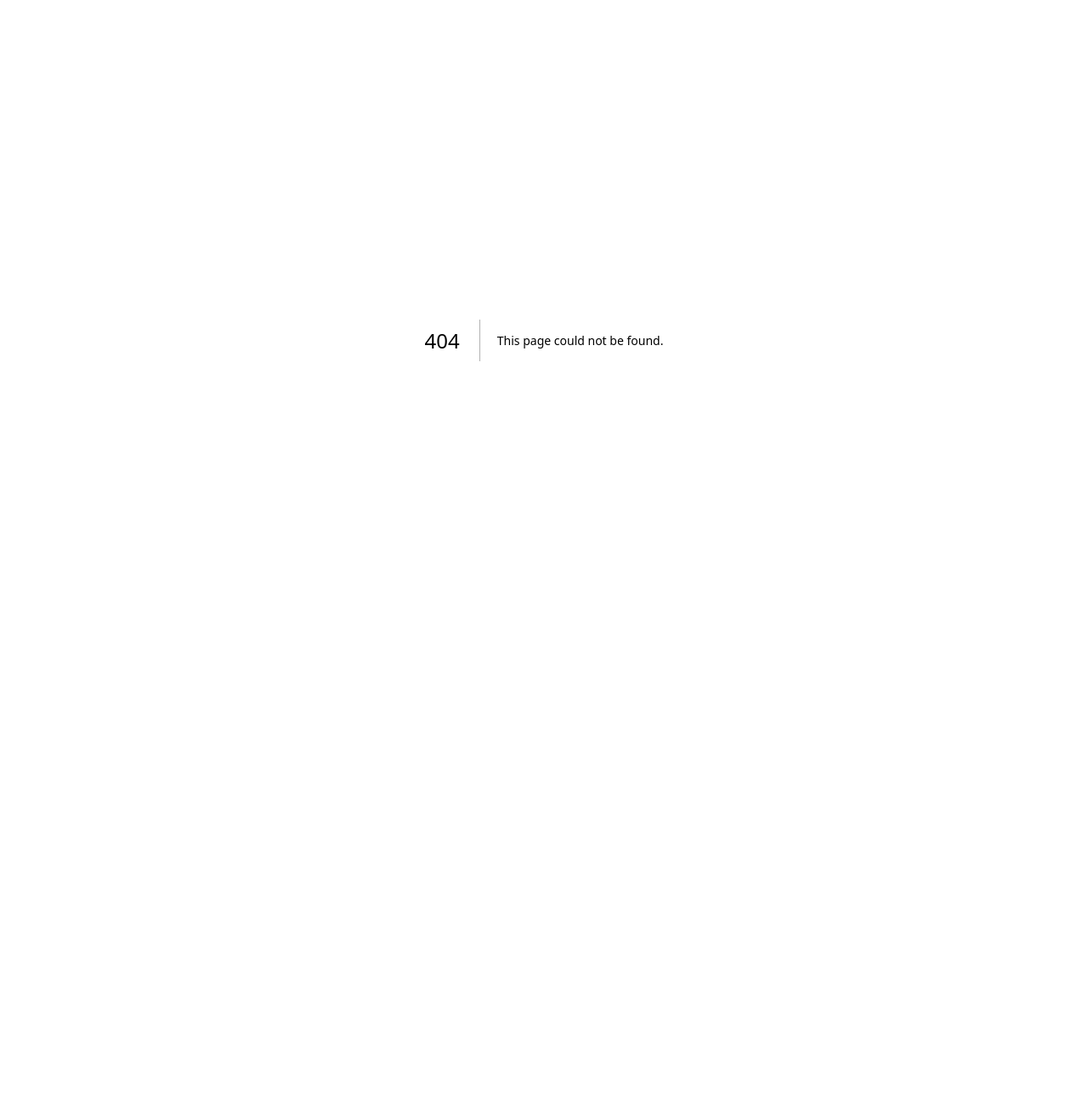
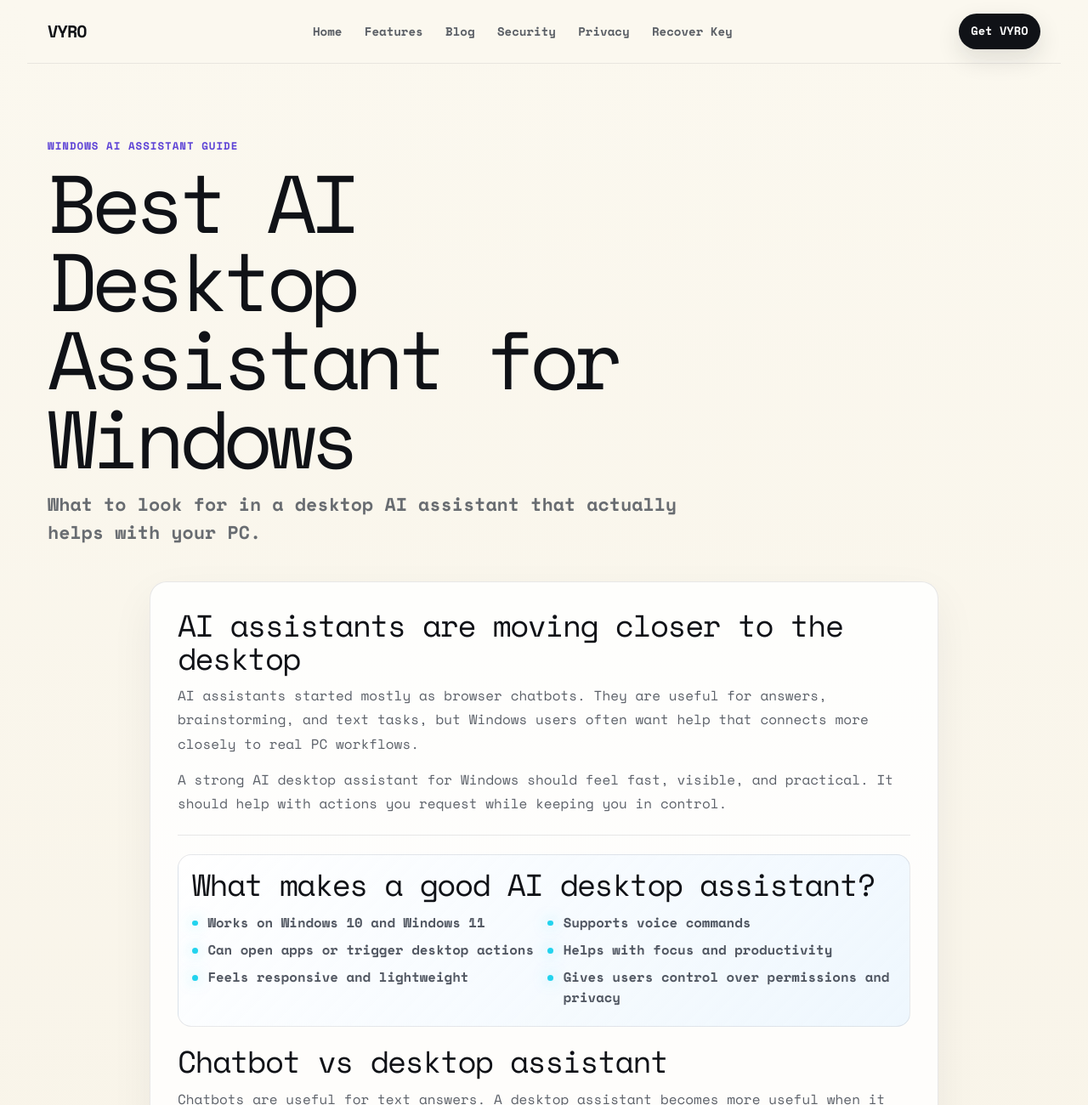
Before and after one commit to Kipasa33/VYRO-Landing, a Next.js app: page /blog/best-ai-desktop-assistant-windows in a window 1280 px wide. Before the commit this address had no page. Shown: the top 1300 px of the page at 85% size. Before the commit the page ends 800 px from the top, so only its background shows below. Built offline with nearby package versions, Linux system fonts and the light colour scheme.

Commit message:
Add best AI desktop assistant article

```diff
--- /dev/null
+++ b/app/blog/best-ai-desktop-assistant-windows/page.tsx
@@ -0,0 +1,217 @@
+import type { Metadata } from "next";
+import Link from "next/link";
+
+export const metadata: Metadata = {
+  title: "Best AI Desktop Assistant for Windows | VYRO",
+  description: "Looking for the best AI desktop assistant for Windows? Learn what features matter, including voice commands, app launching, focus mode, desktop actions, and AI reactions.",
+  alternates: {
+    canonical: "https://vyrodesk.com/blog/best-ai-desktop-assistant-windows",
+  },
+  robots: {
+    index: true,
+    follow: true,
+  },
+  openGraph: {
+    title: "Best AI Desktop Assistant for Windows | VYRO",
+    description: "Looking for the best AI desktop assistant for Windows? Learn what features matter, including voice commands, app launching, focus mode, desktop actions, and AI reactions.",
+    url: "https://vyrodesk.com/blog/best-ai-desktop-assistant-windows",
+    type: "article",
+  },
+};
+
+const articleUrl = "https://vyrodesk.com/blog/best-ai-desktop-assistant-windows";
+
+const articleJsonLd = {
+  "@context": "https://schema.org",
+  "@type": "Article",
+  headline: "Best AI Desktop Assistant for Windows",
+  description: "Looking for the best AI desktop assistant for Windows? Learn what features matter, including voice commands, app launching, focus mode, desktop actions, and AI reactions.",
+  url: articleUrl,
+  author: {
+    "@type": "Organization",
+    name: "VYRO",
+  },
+  publisher: {
+    "@type": "Organization",
+    name: "VYRO",
+    logo: {
+      "@type": "ImageObject",
+      url: "https://vyrodesk.com/icon-512x512.png",
+    },
+  },
+  mainEntityOfPage: {
+    "@type": "WebPage",
+    "@id": articleUrl,
+  },
+};
+
+const breadcrumbJsonLd = {
+  "@context": "https://schema.org",
+  "@type": "BreadcrumbList",
+  itemListElement: [
+    {
+      "@type": "ListItem",
+      position: 1,
+      name: "Home",
+      item: "https://vyrodesk.com/",
+    },
+    {
+      "@type": "ListItem",
+      position: 2,
+      name: "Blog",
+      item: "https://vyrodesk.com/blog",
+    },
+    {
+      "@type": "ListItem",
+      position: 3,
+      name: "Best AI Desktop Assistant for Windows",
+      item: articleUrl,
+    },
+  ],
+};
+
+const assistantCriteria = [
+  "Works on Windows 10 and Windows 11",
+  "Supports voice commands",
+  "Can open apps or trigger desktop actions",
+  "Helps with focus and productivity",
+  "Feels responsive and lightweight",
+  "Gives users control over permissions and privacy",
+];
+
+const featureCards = [
+  {
+    title: "Voice commands",
+    body: "A useful Windows AI assistant should let you speak naturally and trigger supported actions without extra friction.",
+  },
+  {
+    title: "App launching",
+    body: "Opening common apps and supported tools quickly is one of the clearest ways a desktop assistant can save time.",
+  },
+  {
+    title: "Focus mode",
+    body: "Focus tools can help users start a work session and reduce distractions when they need momentum.",
+  },
+  {
+    title: "AI emotions and reactions",
+    body: "Visual reactions make a desktop assistant feel more present than a plain text box, as long as they stay lightweight.",
+  },
+  {
+    title: "Desktop presence",
+    body: "A desktop companion should feel close to the PC workflow rather than hidden inside a browser tab.",
+  },
+  {
+    title: "Security and user control",
+    body: "Clear permissions, visible actions, and user control matter when an assistant can interact with desktop workflows.",
+  },
+];
+
+export default function BestAiDesktopAssistantWindowsPage() {
+  return (
+    <main className="privacy-page security-page blog-page article-page">
+      <script type="application/ld+json" dangerouslySetInnerHTML={{ __html: JSON.stringify(articleJsonLd) }} />
+      <script type="application/ld+json" dangerouslySetInnerHTML={{ __html: JSON.stringify(breadcrumbJsonLd) }} />
+
+      <header className="policy-topbar">
+        <Link className="policy-brand" href="/" aria-label="VYRO home">VYRO</Link>
+        <nav className="policy-nav-links" aria-label="Main navigation">
+          <Link href="/">Home</Link>
+          <Link href="/features">Features</Link>
+          <Link href="/blog">Blog</Link>
+          <Link href="/security">Security</Link>
+          <Link href="/privacy">Privacy</Link>
+          <Link href="/recover-key">Recover Key</Link>
+        </nav>
+        <Link className="policy-nav-cta" href="/#pricing">Get VYRO</Link>
+      </header>
+
+      <article>
+        <header className="security-hero blog-hero" aria-labelledby="article-title">
+          <p className="policy-kicker">Windows AI assistant guide</p>
+          <h1 id="article-title">Best AI Desktop Assistant for Windows</h1>
+          <p>What to look for in a desktop AI assistant that actually helps with your PC.</p>
+        </header>
+
+        <div className="article-shell">
+          <section>
+            <h2>AI assistants are moving closer to the desktop</h2>
+            <p>AI assistants started mostly as browser chatbots. They are useful for answers, brainstorming, and text tasks, but Windows users often want help that connects more closely to real PC workflows.</p>
+            <p>A strong AI desktop assistant for Windows should feel fast, visible, and practical. It should help with actions you request while keeping you in control.</p>
+          </section>
+
+          <section className="article-feature-card">
+            <h2>What makes a good AI desktop assistant?</h2>
+            <ul>
+              {assistantCriteria.map((item) => <li key={item}>{item}</li>)}
+            </ul>
+          </section>
+
+          <section>
+            <h2>Chatbot vs desktop assistant</h2>
+            <p>Chatbots are useful for text answers. A desktop assistant becomes more useful when it connects to the user&apos;s actual computer workflow.</p>
+            <p>VYRO is designed as a desktop companion, not just a browser chatbot. It is meant to live closer to the Windows experience and help with supported actions.</p>
+          </section>
+
+          <section>
+            <h2>Key features to look for</h2>
+            <div className="article-card-grid">
+              {featureCards.map((feature) => (
+                <article className="security-card feature-detail-card" key={feature.title}>
+                  <span>Feature</span>
+                  <h3>{feature.title}</h3>
+                  <p>{feature.body}</p>
+                </article>
+              ))}
+            </div>
+          </section>
+
+          <section>
+            <h2>Where VYRO fits</h2>
+            <p>VYRO is an AI desktop companion for Windows. It supports voice commands, opening apps, focus mode, and emotional reactions.</p>
+            <p>It is built for users who want PC interaction to feel more natural and personal, without pretending that every desktop task should be automated.</p>
+          </section>
+
+          <section className="article-callout">
+            <h2>Security and user control</h2>
+            <p>Any desktop AI assistant should explain how permissions and privacy work. Read more about VYRO on the <Link href="/security">Security page</Link> and <Link href="/privacy">Privacy Policy</Link>.</p>
+          </section>
+
+          <section>
+            <h2>Related reading</h2>
+            <p>Learn more about <Link href="/features">VYRO features</Link> or read the guide: <Link href="/blog/ai-desktop-companion">What Is an AI Desktop Companion?</Link></p>
+          </section>
+
+          <section className="article-cta">
+            <h2>Try VYRO on Windows</h2>
+            <p>See how VYRO brings voice commands, app launching, focus mode, and reactions to your desktop.</p>
+            <div>
+              <Link href="/features">View features</Link>
+              <Link href="/#pricing">Get VYRO</Link>
+            </div>
+          </section>
+        </div>
+      </article>
+
+      <footer className="site-footer professional-footer">
+        <div className="site-footer-brand">
+          <Link className="site-footer-logo" href="/">VYRO</Link>
+          <p>AI desktop companion for Windows.</p>
+        </div>
+        <div className="site-footer-column">
+          <h3>Company</h3>
+          <Link href="/">Home</Link>
+          <Link href="/features">Features</Link>
+          <Link href="/blog">Blog</Link>
+          <Link href="/security">Security</Link>
+          <Link href="/privacy">Privacy Policy</Link>
+          <Link href="/recover-key">Recover Key</Link>
+        </div>
+        <div className="site-footer-column">
+          <h3>Support</h3>
+          <a href="mailto:support@vyrodesk.com">support@vyrodesk.com</a>
+          <Link href="/recover-key">Recover license key</Link>
+        </div>
+      </footer>
+    </main>
+  );
+}
--- a/app/blog/page.tsx
+++ b/app/blog/page.tsx
@@ -17,6 +17,19 @@ export const metadata: Metadata = {
     url: "https://vyrodesk.com/blog",
   },
 };
+
+const posts = [
+  {
+    href: "/blog/best-ai-desktop-assistant-windows",
+    title: "Best AI Desktop Assistant for Windows",
+    description: "What to look for in a Windows AI desktop assistant, including voice commands, app launching, focus mode, desktop actions, and user control.",
+  },
+  {
+    href: "/blog/ai-desktop-companion",
+    title: "What Is an AI Desktop Companion?",
+    description: "A simple explanation of how desktop AI assistants are moving beyond browser chatbots, and where VYRO fits for Windows users.",
+  },
+];
 
 export default function BlogIndexPage() {
   return (
@@ -40,13 +53,15 @@ export default function BlogIndexPage() {
         <p>Guides and updates about desktop AI assistants, voice commands, Windows companions, and VYRO.</p>
       </section>
 
-      <section className="security-shell" aria-label="VYRO blog articles">
-        <article className="blog-list-card">
-          <p className="policy-kicker">Guide</p>
-          <h2><Link href="/blog/ai-desktop-companion">What Is an AI Desktop Companion?</Link></h2>
-          <p>A simple explanation of how desktop AI assistants are moving beyond browser chatbots, and where VYRO fits for Windows users.</p>
-          <Link className="blog-read-link" href="/blog/ai-desktop-companion">Read the guide</Link>
-        </article>
+      <section className="security-shell blog-list-stack" aria-label="VYRO blog articles">
+        {posts.map((post) => (
+          <article className="blog-list-card" key={post.href}>
+            <p className="policy-kicker">Guide</p>
+            <h2><Link href={post.href}>{post.title}</Link></h2>
+            <p>{post.description}</p>
+            <Link className="blog-read-link" href={post.href}>Read the guide</Link>
+          </article>
+        ))}
       </section>
 
       <footer className="site-footer professional-footer">
--- a/app/globals.css
+++ b/app/globals.css
@@ -437,3 +437,8 @@ footer{padding:6rem 1rem 2rem;text-align:center;background:#17171b;color:#f7f2e5
 .article-cta a:first-child { background: rgba(255,255,255,.12); color: #fff; border: 1px solid rgba(255,255,255,.2); }
 @media (min-width:640px){.blog-list-card,.article-shell{padding:1.65rem}.article-feature-card ul{grid-template-columns:repeat(2,minmax(0,1fr))}}
 @media (min-width:1024px){.blog-list-card,.article-shell{padding:2rem}}
+.blog-list-stack { display: grid; gap: 1rem; }
+.article-card-grid { display: grid; gap: .9rem; margin-top: .9rem; }
+.article-card-grid .security-card h3 { margin: .9rem 0 .55rem; font-family: var(--font-sans); font-size: 1.15rem; line-height: 1.18; letter-spacing: -.025em; font-weight: 900; color: #101217; }
+@media (min-width:640px){.article-card-grid{grid-template-columns:repeat(2,minmax(0,1fr))}}
+@media (min-width:1024px){.article-card-grid{grid-template-columns:repeat(3,minmax(0,1fr))}}
--- a/app/sitemap.ts
+++ b/app/sitemap.ts
@@ -29,6 +29,12 @@ export default function sitemap(): MetadataRoute.Sitemap {
       priority: 0.72,
     },
     {
+      url: "https://vyrodesk.com/blog/best-ai-desktop-assistant-windows",
+      lastModified,
+      changeFrequency: "monthly",
+      priority: 0.72,
+    },
+    {
       url: "https://vyrodesk.com/security",
       lastModified,
       changeFrequency: "monthly",
```
Also changed, not shown: public/llms.txt.
